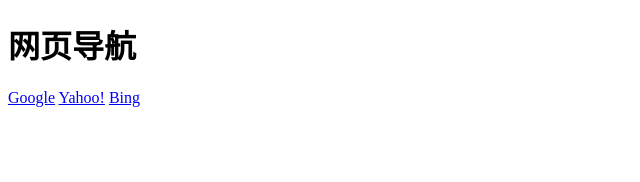
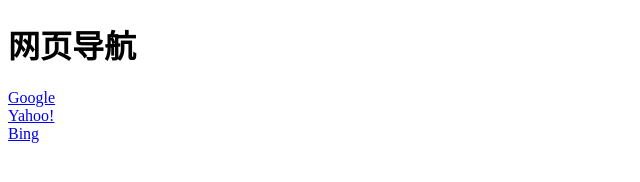
Before and after one commit to zcr20101101esc/zcr20101101esc.github.io, a plain HTML site: page index.html in a window 1280 px wide. Shown: the whole page, without its empty margins (0-640 px from the left). Drawn offline with Linux system fonts and the light colour scheme.

Commit message:
Update index.html

```diff
--- a/index.html
+++ b/index.html
@@ -6,8 +6,8 @@
 </head>
 <body>
 <h1>网页导航</h1>
-  <a href="https://zcr20101101esc.github.io/google.html">Google</a>
-  <a href="https://zcr20101101esc.github.io/yahoo.html">Yahoo!</a>
-  <a href="https://zcr20101101esc.github.io/bing.html">Bing</a>
+  <a href="https://zcr20101101esc.github.io/google.html">Google</a><br>
+  <a href="https://zcr20101101esc.github.io/yahoo.html">Yahoo!</a><br>
+  <a href="https://zcr20101101esc.github.io/bing.html">Bing</a><br>
 </body>
 </html>
```
